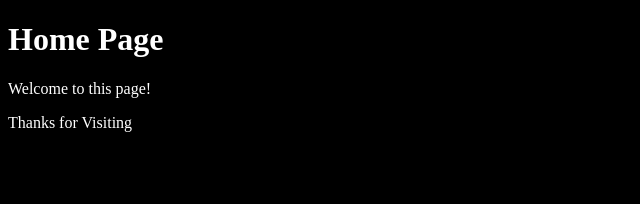
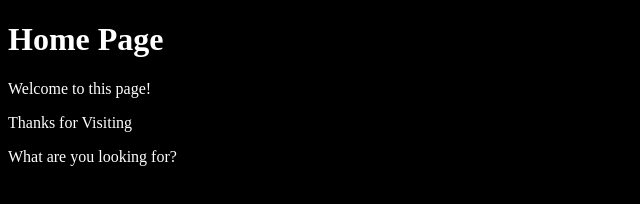
Before and after one commit to ezramofu/learn-html-css, a plain HTML site: page index.html in a window 1280 px wide. Shown: the whole page, without its empty margins (0-640 px from the left). Drawn offline with Linux system fonts and the light colour scheme.

Commit message:
add index.html

```diff
--- a/index.html
+++ b/index.html
@@ -8,5 +8,6 @@
         <h1>Home Page</h1>
         <p>Welcome to this page!</p>
         <p>Thanks for Visiting</p>
+        <p>What are you looking for?</p>
     </body>
 </html>
```
